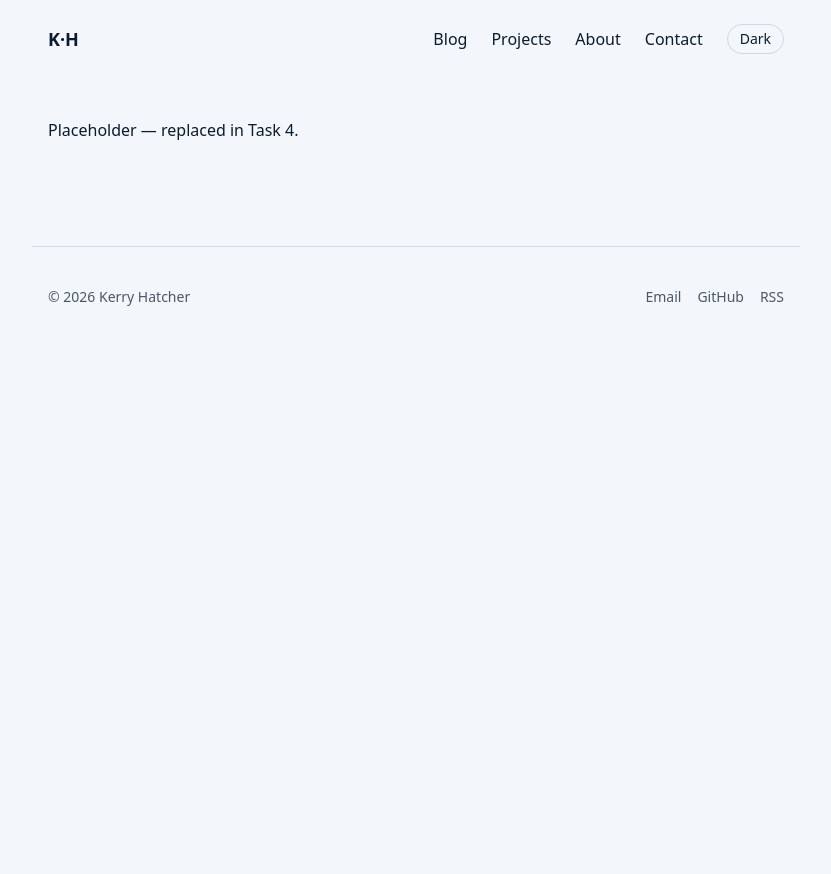
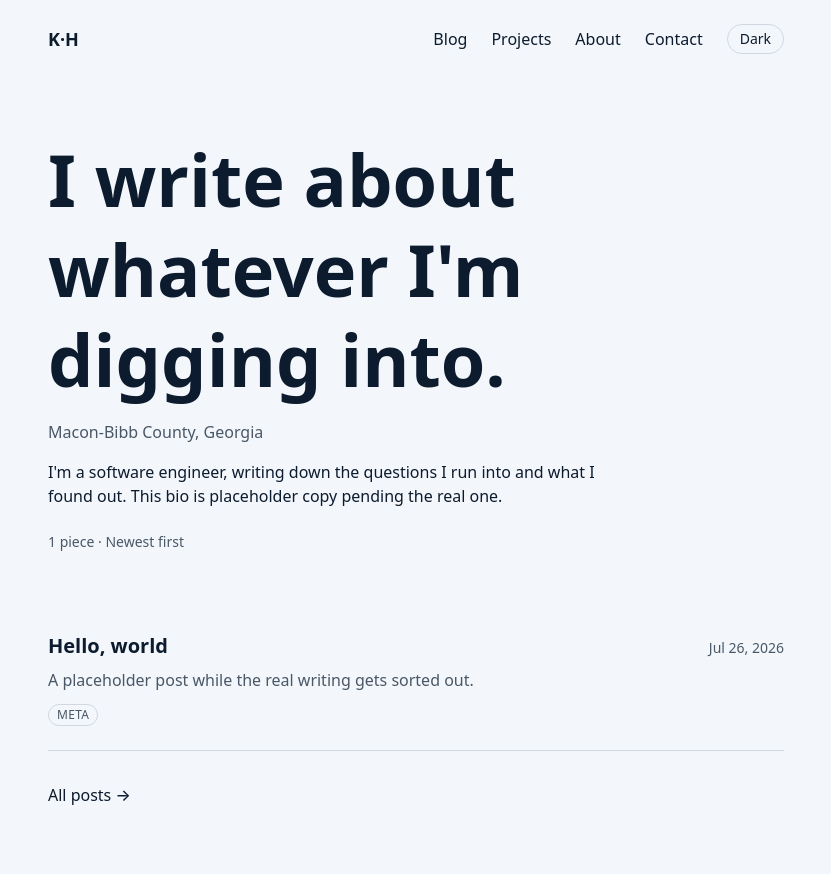
Before and after one commit to kerryhatcher/kerryhatcher.github.io, an Astro site: page / in a window 1280 px wide. Shown: the top 874 px of the page, without its empty margins (224-1055 px from the left). Before the commit the page ends 800 px from the top, so only its background shows below. Built offline with nearby package versions, Linux system fonts and the light colour scheme; Astro itself is replaced by a stand-in of ours.

Commit message:
feat: build homepage with recent-posts list

```diff
--- /dev/null
+++ b/src/components/PostCard.astro
@@ -0,0 +1,26 @@
+---
+import TagPill from './TagPill.astro';
+
+interface Props {
+  title: string;
+  description: string;
+  pubDate: Date;
+  tags: string[];
+  href: string;
+}
+const { title, description, pubDate, tags, href } = Astro.props;
+---
+<article class="border-b border-line py-6 last:border-b-0">
+  <div class="flex items-baseline justify-between gap-4 flex-wrap">
+    <h3 class="text-xl font-semibold">
+      <a href={href} class="hover:underline">{title}</a>
+    </h3>
+    <time datetime={pubDate.toISOString()} class="text-sm text-muted whitespace-nowrap">
+      {pubDate.toLocaleDateString('en-US', { year: 'numeric', month: 'short', day: 'numeric' })}
+    </time>
+  </div>
+  <p class="text-muted mt-2">{description}</p>
+  <div class="flex gap-2 mt-3 flex-wrap">
+    {tags.map((tag) => <TagPill tag={tag} />)}
+  </div>
+</article>
--- /dev/null
+++ b/src/components/TagPill.astro
@@ -0,0 +1,12 @@
+---
+interface Props {
+  tag: string;
+}
+const { tag } = Astro.props;
+---
+<a
+  href={`/blog/tags/${tag}/`}
+  class="text-xs uppercase tracking-wide text-muted border border-line rounded-full px-2 py-0.5 hover:border-ink hover:text-ink"
+>
+  {tag}
+</a>
--- a/src/pages/index.astro
+++ b/src/pages/index.astro
@@ -1,6 +1,42 @@
 ---
 import BaseLayout from '../layouts/BaseLayout.astro';
+import PostCard from '../components/PostCard.astro';
+import { getCollection } from 'astro:content';
+
+const allPosts = await getCollection('blog', ({ data }) => !data.draft);
+const posts = allPosts
+  .sort((a, b) => b.data.pubDate.valueOf() - a.data.pubDate.valueOf())
+  .slice(0, 5);
+const totalCount = allPosts.length;
 ---
 <BaseLayout title="Home">
-  <p class="py-10">Placeholder — replaced in Task 4.</p>
+  <section class="py-14">
+    <h1 class="text-5xl md:text-7xl font-bold leading-tight max-w-2xl">
+      I write about whatever I'm digging into.
+    </h1>
+    <p class="text-muted mt-4">Macon-Bibb County, Georgia</p>
+    <!-- PLACEHOLDER BIO: replace with real copy. Tracked in Task 13. -->
+    <p class="mt-4 max-w-prose">
+      I'm a software engineer, writing down the questions I run into and what
+      I found out. This bio is placeholder copy pending the real one.
+    </p>
+    <p class="text-sm text-muted mt-6">
+      {totalCount} {totalCount === 1 ? 'piece' : 'pieces'} &middot; Newest first
+    </p>
+  </section>
+
+  <section class="pb-16">
+    {posts.map((post) => (
+      <PostCard
+        title={post.data.title}
+        description={post.data.description}
+        pubDate={post.data.pubDate}
+        tags={post.data.tags}
+        href={`/blog/${post.id}/`}
+      />
+    ))}
+    <p class="mt-8">
+      <a href="/blog/" class="hover:underline font-medium">All posts &rarr;</a>
+    </p>
+  </section>
 </BaseLayout>
```
